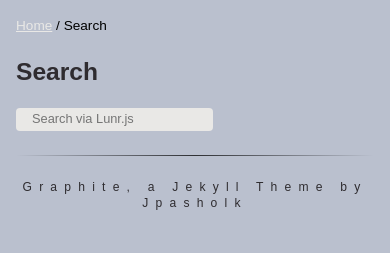
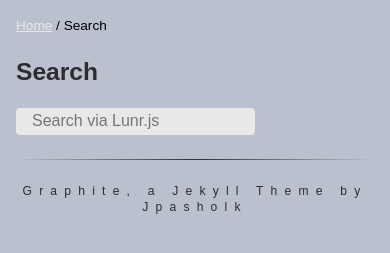
Before and after one commit to jpasholk/graphite, a Jekyll site: the page built from search/index.html, in a window 390 px wide. Shown: the part 123-376 px from the top of the page. Built offline with Jekyll 4.4.1, drawn with Linux system fonts in a browser that asks for light colours; some web fonts are replaced.

Commit message:
Fixing font size on mobile search

```diff
--- a/_includes/search-lunr.html
+++ b/_includes/search-lunr.html
@@ -60,7 +60,7 @@ function lunr_search(term) {
     .lunrsearchresult a {display: block; color: #000;}
     .lunrsearchresult a:hover, .lunrsearchresult a:focus {text-decoration: none;}
     .lunrsearchresult a:hover .title {text-decoration: underline;}
-    input#lunrsearch {border-radius: 4px; background-color: #e9e8e6; border: none; padding: .25rem 1rem; font-size: .8rem; min-width: 25%; }
+    input#lunrsearch {border-radius: 4px; background-color: #e9e8e6; border: none; padding: .25rem 1rem; font-size: 16px; min-width: 25%; }
 </style>
 
 
```
